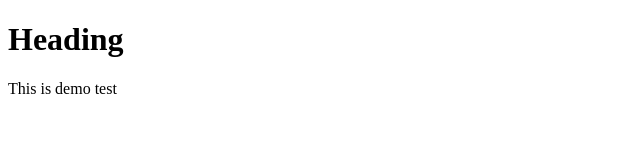
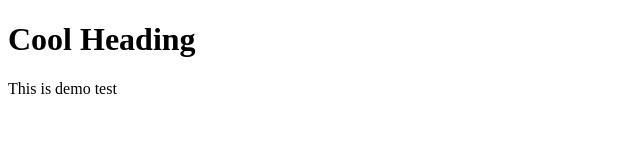
Before and after one commit to Ameer-m/Sample-Text, a plain HTML site: page Index.html in a window 1280 px wide. Shown: the whole page, without its empty margins (0-640 px from the left). Drawn offline with Linux system fonts and the light colour scheme.

Commit message:
Updating heading to Cool Heading

```diff
--- a/Index.html
+++ b/Index.html
@@ -8,7 +8,7 @@
 </head>
 <body>
     <div>
-        <H1 class="pageHead">Heading</H1>
+        <H1 class="pageHead">Cool Heading</H1>
         <p>This is demo test</p>
     </div>
 </body>
```
